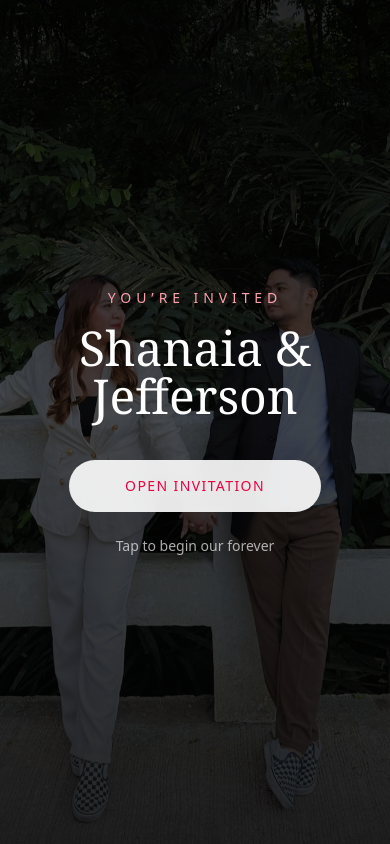
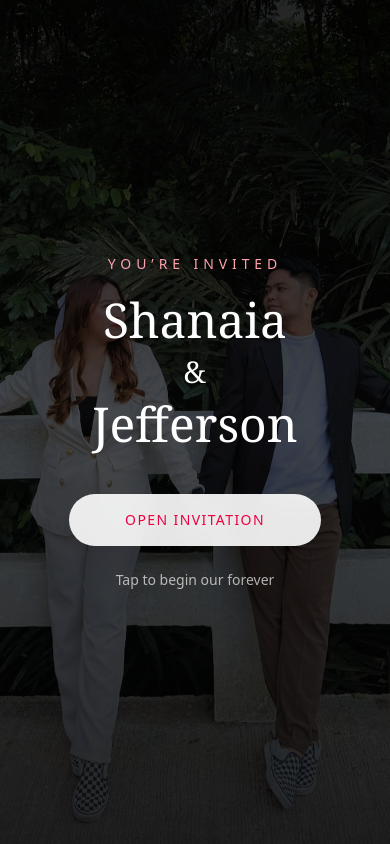
Before and after one commit to lemuelraylamela1/wedding-rsvp, a Next.js app: page / in a window 390 px wide. Built offline with nearby package versions, Linux system fonts and the light colour scheme.

Commit message:
minor fixes

```diff
--- a/src/app/components/InvitationLanding.tsx
+++ b/src/app/components/InvitationLanding.tsx
@@ -90,8 +90,14 @@ export function InvitationLanding({ onOpen }: { onOpen: () => void }) {
           initial={{ opacity: 0, y: 20 }}
           animate={{ opacity: 1, y: 0 }}
           transition={{ duration: 1.2, delay: 0.2 }}
-          className="mb-10 font-serif text-5xl md:text-7xl text-white">
-          Shanaia & Jefferson
+          className="mb-10 font-serif text-5xl md:text-7xl text-white leading-tight">
+          {/* Mobile (CP) – 3 lines */}
+          <span className="block md:hidden">Shanaia</span>
+          <span className="block md:hidden text-3xl my-1">&</span>
+          <span className="block md:hidden">Jefferson</span>
+
+          {/* Desktop */}
+          <span className="hidden md:inline">Shanaia & Jefferson</span>
         </motion.h1>
 
         {/* Open Button with Ripple */}
```
